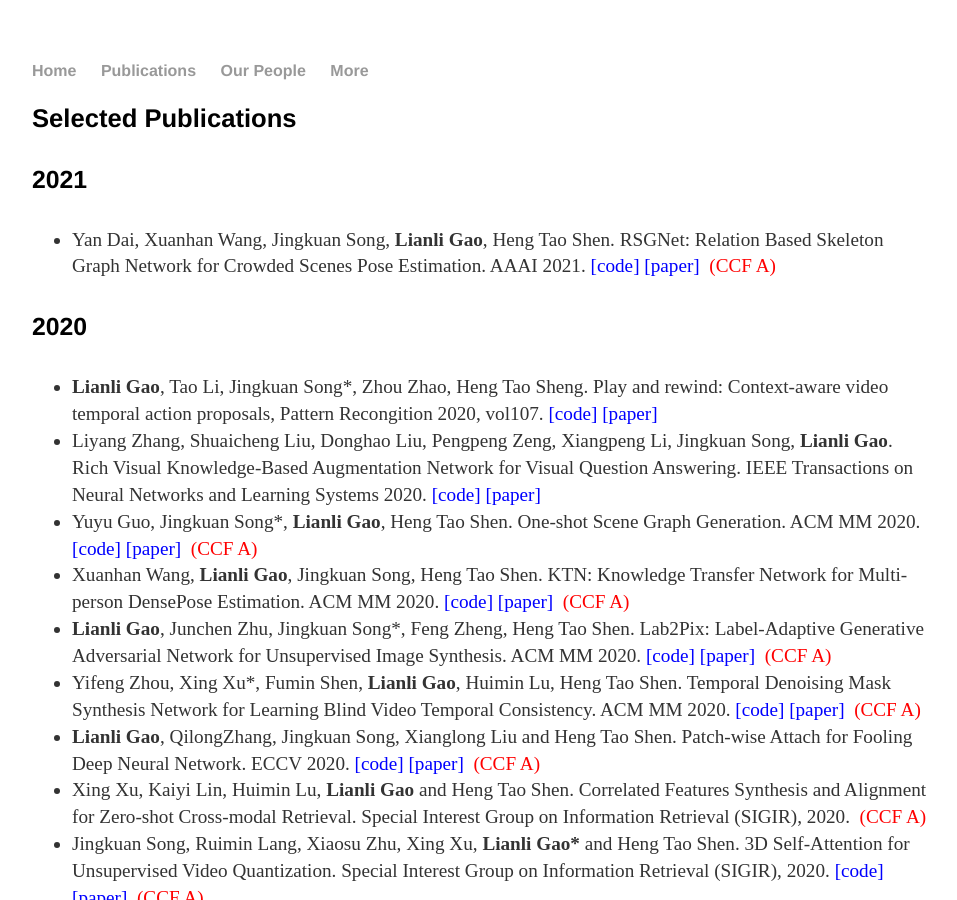
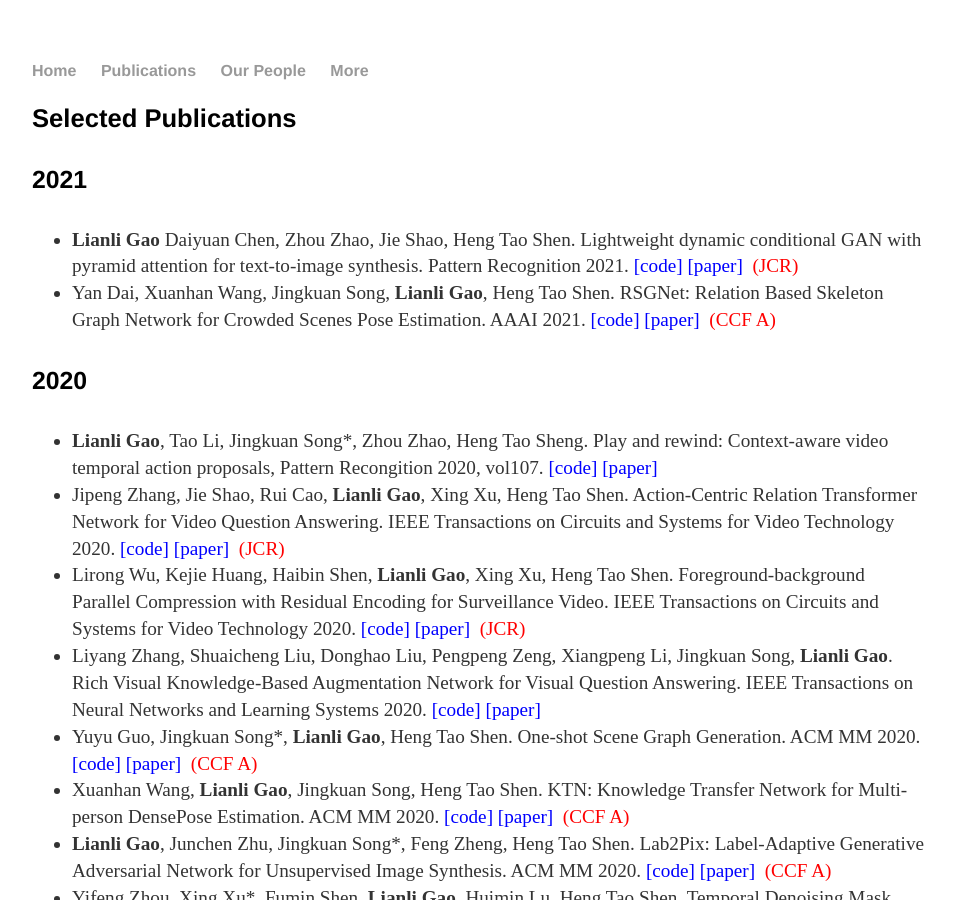
Before and after one commit to lianliGao/lianligao.github.io, a Jekyll site: the page built from cv/index.html, in a window 1280 px wide and 900 px high. Shown: the whole window, without its empty margins (160-1117 px from the left). Built offline with Jekyll 4.4.1, drawn with Linux system fonts in a browser that asks for light colours.

Commit message:
Update index.html

```diff
--- a/cv/index.html
+++ b/cv/index.html
@@ -19,6 +19,7 @@ title: Selected Publications
 				<!--	<p><strong>Lianli Gao</strong> (204). Title of a Chapter You Wrote for a Book. In I.M Editor (Ed.), <em>The Book I Contributed To</em> (pp. 97-108). City, ST: Publisher Name. Chapter available at: <a href="#">http://permalink</a>. -->
 <h4>2021</h4>
 <ul>
+	<li> <strong>Lianli Gao</strong> Daiyuan Chen, Zhou Zhao, Jie Shao, Heng Tao Shen. Lightweight dynamic conditional GAN with pyramid attention for text-to-image synthesis. Pattern Recognition 2021. <a ref=" " rel="nofollow"><font color="#0000ff"> [code] </font></a> <a href=" https://www.sciencedirect.com/science/article/pii/S0031320320301874" rel="nofollow"><font color="#0000ff"> [paper] </font></a> <font color="#ff0000"><b>&nbsp;</b>(JCR)</font> </li>
 	<li> Yan Dai, Xuanhan Wang, Jingkuan Song, <strong>Lianli Gao</strong>, Heng Tao Shen. RSGNet: Relation Based Skeleton Graph Network for Crowded Scenes Pose Estimation. AAAI 2021. <a ref="https://github.com/vikki-dai/RSGNet" rel="nofollow"><font color="#0000ff"> [code] </font></a> <a href="https://aaai.org/Conferences/AAAI-21/wp-content/uploads/2020/12/AAAI-21_Accepted-Paper-List.Main_.Technical.Track_.pdf" rel="nofollow"><font color="#0000ff"> [paper] </font></a> <font color="#ff0000"><b>&nbsp;</b>(CCF A)</font> </li>
 </ul>
 </h4>
@@ -26,6 +27,8 @@ title: Selected Publications
 <h4>2020</h4>
 <ul>
 <li> <strong>Lianli Gao</strong>,  Tao Li, Jingkuan Song*, Zhou Zhao, Heng Tao Sheng. Play and rewind: Context-aware video temporal action proposals, Pattern Recongition 2020, vol107. <a ref=" " rel="nofollow"><font color="#0000ff"> [code] </font></a> <a href="https://www.sciencedirect.com/science/article/abs/pii/S0031320320302806 " rel="nofollow"><font color="#0000ff"> [paper] </font></a>  </li>
+<li> Jipeng Zhang, Jie Shao, Rui Cao, <strong>Lianli Gao</strong>, Xing Xu, Heng Tao Shen. Action-Centric Relation Transformer Network for Video Question Answering. IEEE Transactions on Circuits and Systems for Video Technology 2020. <a ref=" " rel="nofollow"><font color="#0000ff"> [code] </font></a> <a href="https://ieeexplore.ieee.org/abstract/document/9311693" rel="nofollow"><font color="#0000ff"> [paper] </font></a> <font color="#ff0000"><b>&nbsp;</b>(JCR)</font> </li>
+<li> Lirong Wu, Kejie Huang, Haibin Shen, <strong>Lianli Gao</strong>, Xing Xu, Heng Tao Shen. Foreground-background Parallel Compression with Residual Encoding for Surveillance Video. IEEE Transactions on Circuits and Systems for Video Technology 2020. <a ref=" " rel="nofollow"><font color="#0000ff"> [code] </font></a> <a href="https://ieeexplore.ieee.org/abstract/document/9208694" rel="nofollow"><font color="#0000ff"> [paper] </font></a> <font color="#ff0000"><b>&nbsp;</b>(JCR)</font> </li>
 <li> Liyang Zhang, Shuaicheng Liu, Donghao Liu, Pengpeng Zeng, Xiangpeng Li, Jingkuan Song, <strong>Lianli Gao</strong>. Rich Visual Knowledge-Based Augmentation Network for Visual Question Answering. IEEE Transactions on Neural Networks and Learning Systems 2020. <a ref=" " rel="nofollow"><font color="#0000ff"> [code] </font></a> <a href=" " rel="nofollow"><font color="#0000ff"> [paper] </font></a>  </li>
 <li> Yuyu Guo, Jingkuan Song*, <strong>Lianli Gao</strong>, Heng Tao Shen.  One-shot Scene Graph Generation. ACM MM 2020. <a href=" https://github.com/gyy8426/OS-SGG" rel="nofollow"><font color="#0000ff"> [code] </font></a> <a href="https://2020.acmmm.org/main-track-list.html " rel="nofollow"><font color="#0000ff"> [paper] </font></a>  <font color="#ff0000"><b>&nbsp;</b>(CCF A)</font></li>
 <li> Xuanhan Wang, <strong>Lianli Gao</strong>, Jingkuan Song, Heng Tao Shen. KTN: Knowledge Transfer Network for Multi-person DensePose Estimation. ACM MM 2020. <a href="https://github.com/stoa-xh91/KTN" rel="nofollow"><font color="#0000ff"> [code] </font></a> <a href=" https://2020.acmmm.org/main-track-list.html" rel="nofollow"><font color="#0000ff"> [paper] </font></a>  <font color="#ff0000"><b>&nbsp;</b>(CCF A)</font> </li>
```
